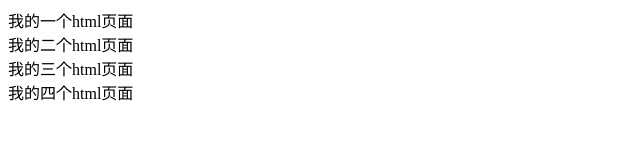
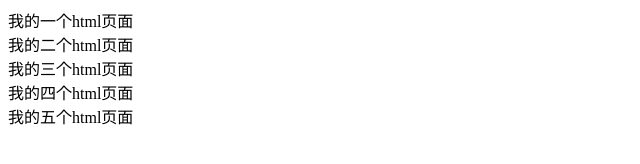
Before and after one commit to uuuhhh2000/test112, a plain HTML site: page index.html in a window 1280 px wide. Shown: the whole page, without its empty margins (0-640 px from the left). Drawn offline with Linux system fonts and the light colour scheme.

Commit message:
我的五个html页面

```diff
--- a/index.html
+++ b/index.html
@@ -10,5 +10,6 @@
     <div>我的二个html页面</div>
     <div>我的三个html页面</div>
     <div>我的四个html页面</div>
+    <div>我的五个html页面</div>
 </body>
 </html>
```
